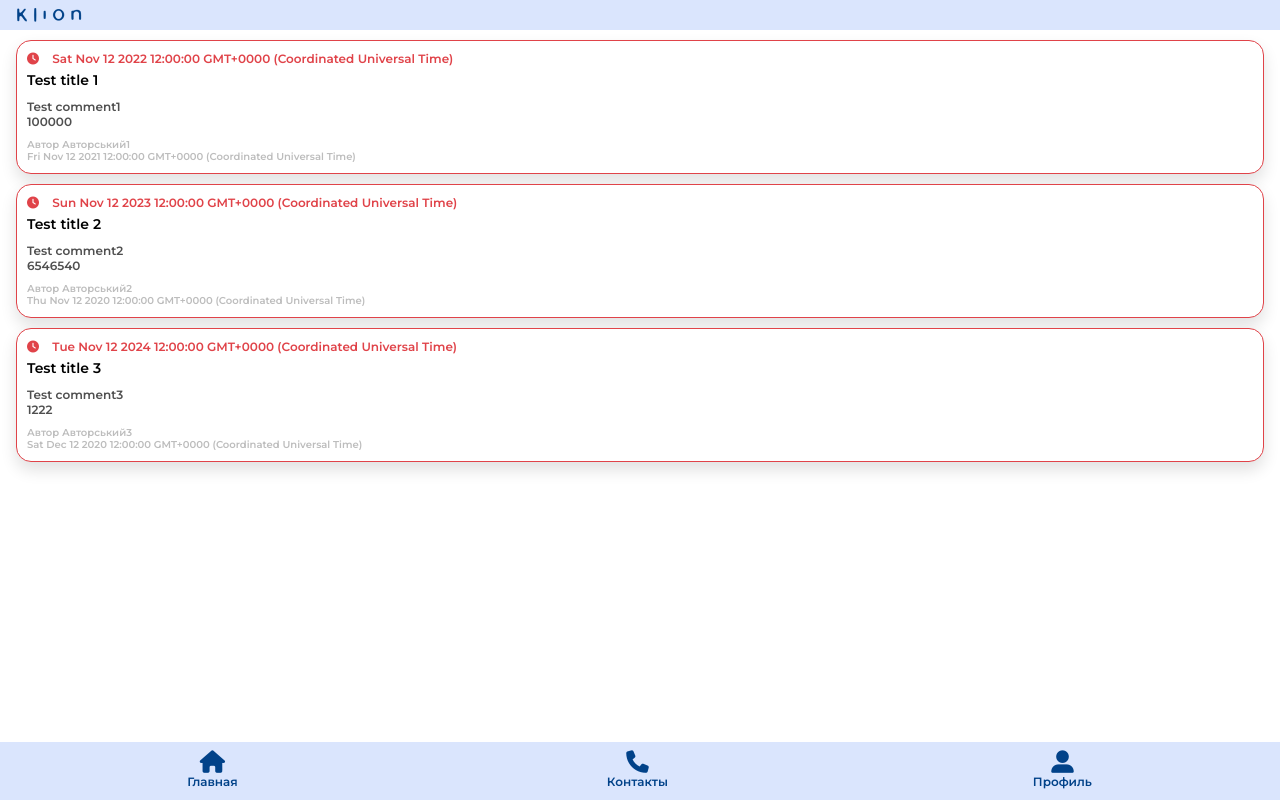
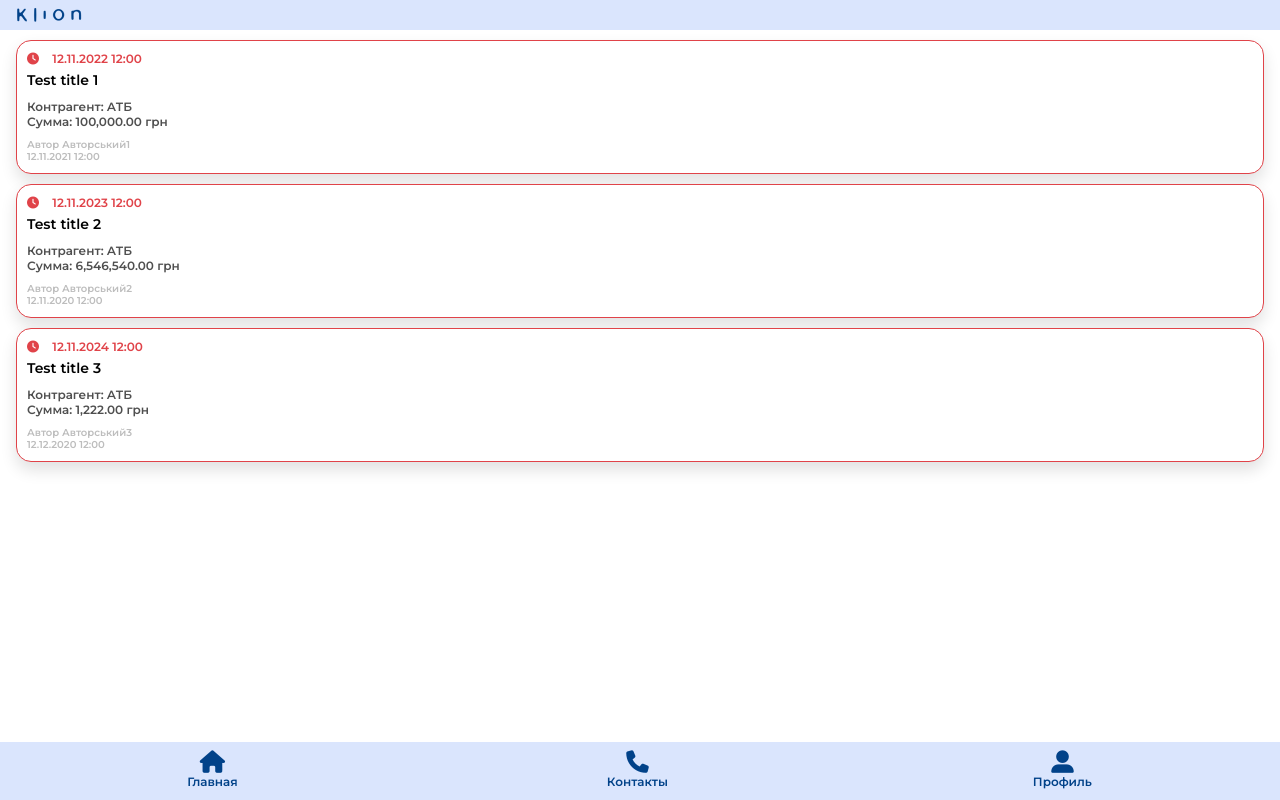
Before and after one commit to zona003/klion_front, an Angular app: page /home in a window 1280 px wide. Built offline with nearby package versions, Linux system fonts and the light colour scheme; sample sign-in values are in the browser's storage.

Commit message:
Fix cards and login

```diff
--- a/src/app/app.module.ts
+++ b/src/app/app.module.ts
@@ -1,6 +1,10 @@
-import { NgModule } from '@angular/core';
+import { NgModule, LOCALE_ID } from '@angular/core';
 import { BrowserModule } from '@angular/platform-browser';
 import { HttpClientModule } from '@angular/common/http';
+
+import { registerLocaleData } from '@angular/common';
+import locale from '@angular/common/locales/ru-UA';
+
 
 import { Routes, RouterModule } from '@angular/router';
 import { FormsModule,ReactiveFormsModule } from '@angular/forms';
--- a/src/app/card/card.component.html
+++ b/src/app/card/card.component.html
@@ -6,17 +6,17 @@
         <div  class="card_item">
             <div class="dataline">
                 <i class="fa fa-clock"></i>
-                {{taskItem.expDate}}
+                {{taskItem.expDate | date: 'dd.MM.yyyy HH:mm'}}
             </div>
             <div class="cardtitle">
                 {{taskItem.title}}
             </div>
             <div class="cardbody">
                 <div class="counteragent">
-                    {{taskItem.counteragent == undefined ? taskItem.counteragent : taskItem.comment}}
+                    {{taskItem.counteragent == undefined ? 'Комментарий: ' + taskItem.comment : 'Контрагент: ' + taskItem.counteragent }}
                 </div>
                 <div class="sum">
-                    {{taskItem.sum}}
+                    Сумма: {{taskItem.sum | number: '.2' }} грн
                 </div>
             </div>
             <div class="createdata">
@@ -24,7 +24,7 @@
                     {{taskItem.author}}
                 </div>
                 <div class="createdate">
-                    {{taskItem.createDate}}
+                    {{taskItem.createDate | date: 'dd.MM.yyyy HH:mm'}}
                 </div>
             </div>
 
--- a/src/app/card/card.component.ts
+++ b/src/app/card/card.component.ts
@@ -2,6 +2,7 @@ import { Component, OnInit } from '@angular/core';
 import {AccountService} from '../_service/acount.service';
 import { Task } from '../_model/task';
 import { first } from 'rxjs';
+import { formatDate } from '@angular/common';
 
 @Component({
   selector: 'app-card',
--- a/src/app/login/login.component.css
+++ b/src/app/login/login.component.css
@@ -14,7 +14,7 @@ body {
 }
 
 .main_div {
-    height: 100%;
+    height: 100vh;
 }
 
 form {
@@ -105,7 +105,12 @@ form .input_box {
 
     border-radius: 15px;
 }
-input[class="form-input"] {
+
+.form-input.ng-touched.ng-invalid{
+    border: 1px solid #E04349;
+}
+
+/* input[class="form-input"] {
     width: 100%;
     height: 100%;
     padding-left: 60px;
@@ -121,7 +126,7 @@ input[class="form-input"] {
     border: 1px solid #014289;
 
     border-radius: 15px;
-}
+} */
 
 /* //////////////////////////////////////////// */
 /* //////////////////////////////////////////// */
@@ -144,7 +149,7 @@ button {
 
     cursor: pointer;
     text-align: center;
-    margin: 7% auto;
+    margin: 30px 70px;
 
     font-family: 'Montserrat';
     font-style: normal;
--- a/src/app/login/login.component.ts
+++ b/src/app/login/login.component.ts
@@ -28,6 +28,8 @@ constructor(
   public passwordHide: boolean = true;
 
   ngOnInit() {
+    if(this.acountService.userValue)
+      this.router.navigate(['/home']);
   }
 
   submit(){
@@ -46,4 +48,5 @@ constructor(
   eyebutton(){
     this.passwordHide = !this.passwordHide;
   }
+
 }
--- a/src/app/modal-contacts/modal-contacts.component.css
+++ b/src/app/modal-contacts/modal-contacts.component.css
@@ -1,4 +1,6 @@
+
 #container-modal {
+
     position: fixed;
     inset: 0;
 
@@ -7,12 +9,13 @@
 
     /* semi-transparent black background exposed by padding */
     background-color: rgba(0, 0, 0, .75);
-    padding: 40px;
+    padding: 40px 20px;
 
     /* enables scrolling for tall modals */
     overflow: auto;
 
     .modal-body {
+        margin-top: 50px;
         padding: 10px;
         background: #F1F1F1;
         border-radius: 15px;
```
